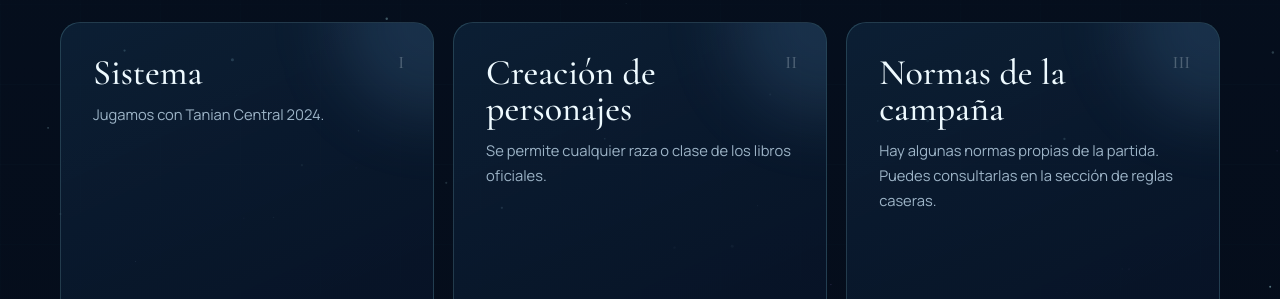
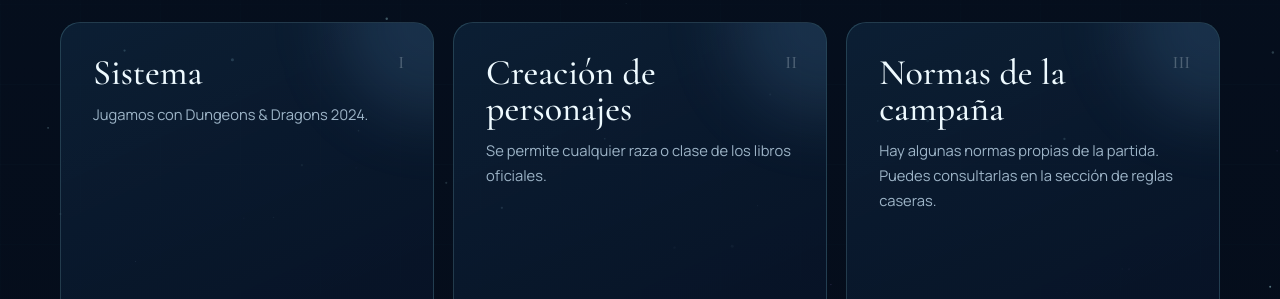
Before and after one commit to alvordsai/dnd_web, a Jekyll site: the page built from index.html, in a window 1280 px wide and 900 px high, scrolled down 5564 px. Shown: the part 156-455 px from the top of the window. Built offline with Jekyll 4.4.1, drawn with Linux system fonts in a browser that asks for light colours.

Commit message:
Corregir sistema a Dungeons & Dragons 2024

```diff
--- a/index.html
+++ b/index.html
@@ -169,7 +169,7 @@ footer_text: Mistelar · Historias bajo un mismo cielo
         <article class="rule-card">
             <span class="rule-number">I</span>
             <h3>Sistema</h3>
-            <p>Jugamos con Tanian Central 2024.</p>
+            <p>Jugamos con Dungeons &amp; Dragons 2024.</p>
         </article>
         <article class="rule-card">
             <span class="rule-number">II</span>
```
